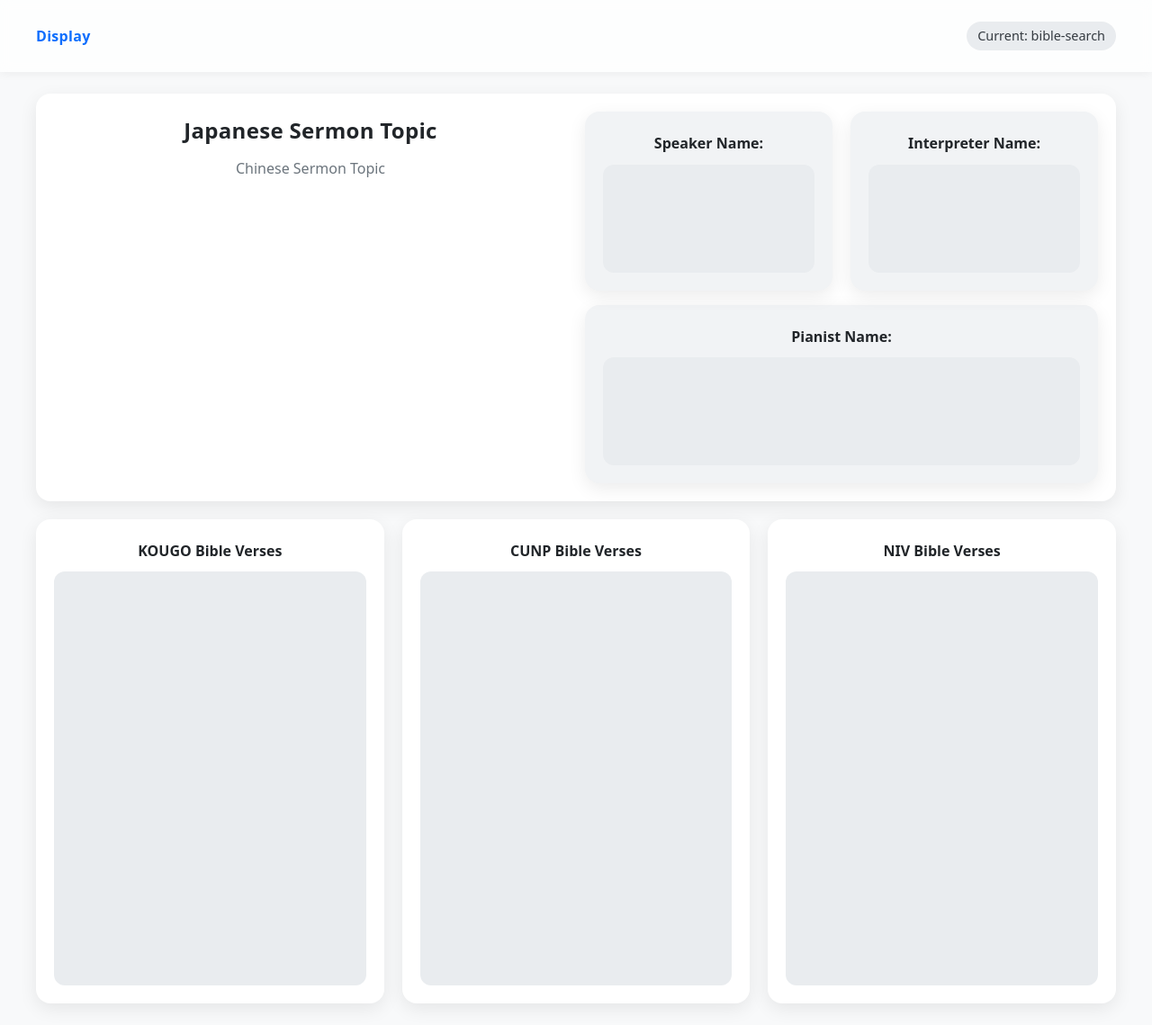
After one commit to RickyShie/church_presentation_app_v1, a Flask app: page /display in a window 1280 px wide. The commit adds this page. Shown: the whole page at 90% size. Run offline with Flask 3, Linux system fonts and the light colour scheme; some libraries are stand-ins or nearby versions.

Commit message:
feat (display): add real-time layout switching via Socket.IO 'layout_changed' event.

```diff
--- a/app/routes.py
+++ b/app/routes.py
@@ -1,5 +1,5 @@
 from flask import render_template, flash, redirect, url_for
-from app import app
+from app import app, socketio
 
 @app.route("/")
 @app.route("/index")
@@ -10,3 +10,13 @@ def index():
 @app.route("/bible_search")
 def bible_search():
     return render_template("bible_search_form.html")
+
+@app.route("/display")
+def display():
+    return render_template("display.html")
+
+
+@socketio.on("nav_clicked")
+def handle_nav_link_clicked(data):
+    print(f'The server has detected that the client has clicked one of the nav links: {data}')
+    socketio.emit("layout_changed", {"layout": data['id']})
--- /dev/null
+++ b/app/static/css/display_panel.css
@@ -0,0 +1,102 @@
+:root {
+      --bg: #f8f9fa;
+      --card: #ffffff;
+      --text: #212529;
+      --muted: #6c757d;
+      --primary: #0d6efd;
+      --radius: 16px;
+      --shadow: 0 6px 20px rgba(0,0,0,.08);
+    }
+    /* Bootstrap-ish primitives */
+    html, body {
+      height: 100%;
+      margin: 0;
+      color: var(--text);
+      background: var(--bg);
+      font-family: system-ui, -apple-system, Segoe UI, Roboto, Helvetica, Arial, "Apple Color Emoji", "Segoe UI Emoji";
+      line-height: 1.4;
+    }
+    .container {
+      max-width: 1200px;
+      margin: 0 auto;
+      padding: 24px;
+    }
+    .row {
+      display: grid;
+      grid-gap: 20px;
+    }
+    .row.cols-2 { grid-template-columns: repeat(2, minmax(0, 1fr)); }
+    .row.cols-3 { grid-template-columns: repeat(3, minmax(0, 1fr)); }
+    @media (max-width: 900px) {
+      .row.cols-3 { grid-template-columns: 1fr; }
+      .row.cols-2 { grid-template-columns: 1fr; }
+    }
+    .card {
+      background: var(--card);
+      border-radius: var(--radius);
+      box-shadow: var(--shadow);
+      padding: 20px;
+    }
+    .card.muted { background: #f1f3f5; }
+    .title {
+      text-align: center;
+      font-weight: 700;
+      letter-spacing: .3px;
+      margin: 4px 0 14px;
+    }
+    .subtitle {
+      color: var(--muted);
+      text-align: center;
+      margin: 0;
+    }
+    .pill {
+      display:inline-block;
+      padding: 6px 12px;
+      border-radius: 999px;
+      background: #e9ecef;
+      color: #343a40;
+      font-size: .9rem;
+    }
+    /* Layout switcher */
+    .layout { display: none; }
+    .layout.active { display: block; }
+    /* Visual placeholders (gray blocks) the user can replace later */
+    .placeholder {
+      min-height: 240px;
+      background: #e9ecef;
+      border-radius: 12px;
+    }
+    .placeholder.tall { min-height: 460px; }
+    .placeholder.mid { min-height: 320px; }
+    .placeholder.short { min-height: 120px; }
+    .section-heading {
+      font-weight: 600;
+      margin: 4px 0 12px;
+      text-align: center;
+    }
+    .grid-5 {
+      display: grid;
+      grid-gap: 18px;
+      grid-template-columns: repeat(5, minmax(0, 1fr));
+    }
+    @media (max-width: 900px) { .grid-5 { grid-template-columns: repeat(3, 1fr); } }
+    @media (max-width: 600px) { .grid-5 { grid-template-columns: repeat(2, 1fr); } }
+    header.appbar {
+      position: sticky;
+      top: 0;
+      backdrop-filter: blur(6px);
+      background: rgba(255,255,255,.75);
+      box-shadow: 0 2px 10px rgba(0,0,0,.05);
+      z-index: 10;
+    }
+    header .brand {
+      font-weight: 700;
+      color: var(--primary);
+      letter-spacing: .3px;
+    }
+    .help {
+      color: var(--muted);
+      font-size: 0.9rem;
+      text-align: center;
+      margin-top: 10px;
+    }
--- /dev/null
+++ b/app/static/js/display-panel-client.js
@@ -0,0 +1,15 @@
+function showLayout(id) {
+        if (!id || !layouts.includes(id)) return;
+        document.querySelectorAll(".layout").forEach(sec => sec.classList.remove("active"));
+        document.getElementById(id)?.classList.add("active");
+        if (pill) pill.textContent = "Current: " + id;
+        // update URL hash without reloading
+        if (history.pushState) history.replaceState(null, "", location.pathname + "?id=" + encodeURIComponent(id));
+}
+const layouts = ["bible-search", "hymn-search", "display-announcement"];
+const pill = document.getElementById("current-pill");
+const socket = io();
+socket.on("layout_changed", (data) => {
+    console.log(`data: ${data.layout}`)
+    showLayout(data.layout);
+});
--- /dev/null
+++ b/app/templates/display.html
@@ -0,0 +1,101 @@
+<!DOCTYPE html>
+<html lang="en">
+<head>
+  <meta charset="utf-8" />
+  <meta name="viewport" content="width=device-width, initial-scale=1" />
+  <title>Display</title>
+  <link rel="icon" href="{{ url_for('static', filename='img/favicon.ico') }}">
+  <link rel="stylesheet" href="{{ url_for('static', filename='css/display_panel.css') }}">
+  <style>
+  </style>
+      <!-- Socket.IO client (served by Flask-SocketIO at /socket.io/socket.io.js) -->
+  <script defer src="https://cdnjs.cloudflare.com/ajax/libs/socket.io/4.0.1/socket.io.js"
+          integrity="sha512-q/dWJ3kcmjBLU4Qc47E4A9kTB4m3wuTY7vkFJDTZKjTs8jhyGQnaUrxa0Ytd0ssMZhbNua9hE+E7Qv1j+DyZwA==" crossorigin="anonymous"></script>
+  <script defer src="{{ url_for('static', filename='js/display-panel-client.js')}}"></script>
+</head>
+<body>
+  <header class="appbar">
+    <div class="container" style="display:flex; align-items:center; justify-content:space-between; gap:16px;">
+      <div class="brand">Display</div>
+      <div class="pill" id="current-pill">Current: bible-search</div>
+    </div>
+  </header>
+
+  <main class="container">
+
+    <!-- ===================== 1) Bible Search Layout ===================== -->
+    <section id="bible-search" class="layout active" aria-labelledby="bibleHeading">
+      <div class="card">
+        <div class="row cols-2">
+          <div>
+            <h2 id="bibleHeading" class="title">Japanese Sermon Topic</h2>
+            <p class="subtitle">Chinese Sermon Topic</p>
+          </div>
+          <div>
+            <div class="row cols-2" style="align-items: start;">
+              <div class="card muted">
+                <div class="section-heading">Speaker Name:</div>
+                <div class="placeholder short"></div>
+              </div>
+              <div class="card muted">
+                <div class="section-heading">Interpreter Name:</div>
+                <div class="placeholder short"></div>
+              </div>
+            </div>
+            <div class="card muted" style="margin-top:16px;">
+              <div class="section-heading">Pianist Name:</div>
+              <div class="placeholder short"></div>
+            </div>
+          </div>
+        </div>
+      </div>
+
+      <div class="row cols-3" style="margin-top:20px;">
+        <div class="card">
+          <div class="section-heading">KOUGO Bible Verses</div>
+          <div class="placeholder tall"></div>
+        </div>
+        <div class="card">
+          <div class="section-heading">CUNP Bible Verses</div>
+          <div class="placeholder tall"></div>
+        </div>
+        <div class="card">
+          <div class="section-heading">NIV Bible Verses</div>
+          <div class="placeholder tall"></div>
+        </div>
+      </div>
+    </section>
+
+    <!-- ===================== 2) Hymn Search Layout ===================== -->
+    <section id="hymn-search" class="layout" aria-labelledby="hymnHeading">
+      <div class="card">
+        <h2 id="hymnHeading" class="title">Japanese Hymn Name</h2>
+        <p class="subtitle">Chinese Hymn Name</p>
+      </div>
+
+      <div class="card" style="margin-top:20px;">
+        <div class="section-heading">Japanese Lyrics</div>
+        <div class="placeholder mid"></div>
+      </div>
+
+      <div class="card" style="margin-top:20px;">
+        <div class="section-heading">Japanese Chorus</div>
+        <div class="placeholder short"></div>
+      </div>
+    </section>
+
+    <!-- ===================== 3) Announcements Layout ===================== -->
+    <section id="display-announcement" class="layout" aria-labelledby="announceHeading">
+      <h2 id="announceHeading" class="title">Announcements</h2>
+
+      <div class="row">
+        <div class="card"><div class="placeholder short"></div></div>
+        <div class="card"><div class="placeholder short"></div></div>
+        <div class="card"><div class="placeholder short"></div></div>
+        <div class="card"><div class="placeholder short"></div></div>
+        <div class="card"><div class="placeholder short"></div></div>
+      </div>
+    </section>
+  </main>
+</body>
+</html>
```
Also changed, not shown: app/static/js/control-panel-client.js (added, +10 -0 lines), app/templates/base.html (+8 -3 lines).
